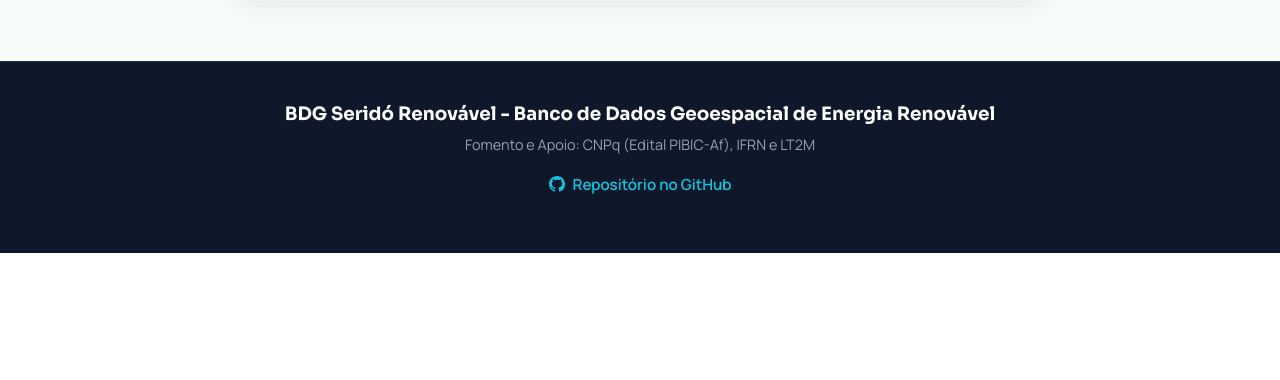
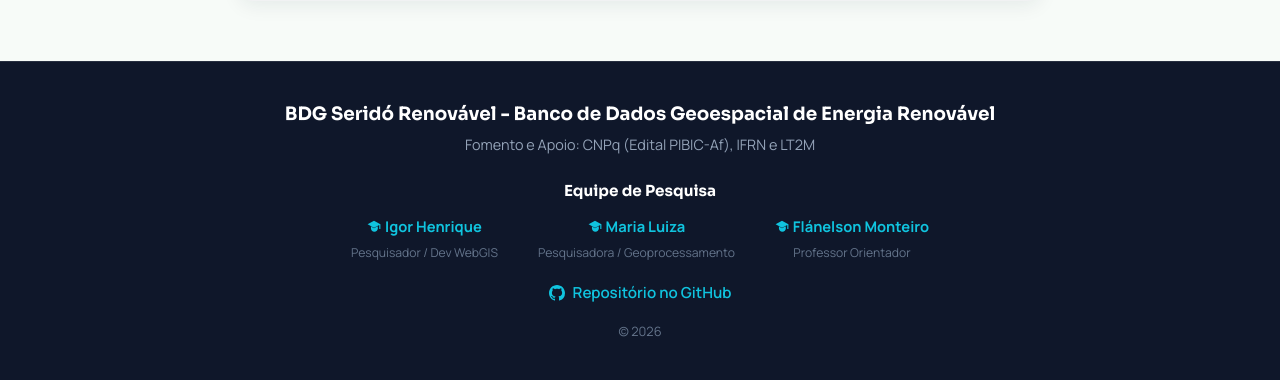
Before and after one commit to Igorhls/serido_geodb, a Django app: page /mapas/downloads/ in a window 1280 px wide. Shown: the part 597-977 px from the top of the page. Before the commit the page ends 850 px from the top, so only its background shows below. Run offline with Django 4.2, Linux system fonts and the light colour scheme.

Commit message:
Atualização na pagina de downloads

```diff
--- a/WEBGIS/mapas/templates/inicio.html
+++ b/WEBGIS/mapas/templates/inicio.html
@@ -212,6 +212,7 @@
             Repositório no GitHub
           </a>
         </p>
+        <p class="footer-year">&copy; 2026</p>
       </div>
     </footer>
 
--- a/WEBGIS/mapas/templates/mapas/downloads.html
+++ b/WEBGIS/mapas/templates/mapas/downloads.html
@@ -152,8 +152,30 @@
         <p>Selecione o município desejado para baixar o pacote Shapefile (.zip) contendo as geometrias (pontos) e a tabela de atributos das torres eólicas atualizadas no sistema de referência <b>SIRGAS 2000 / UTM Zone 24S (EPSG: 31984)</b>.</p>
 
         {% if downloads %}
+          <!-- Download Completo (Centralizado Acima) -->
+          {% for item in downloads %}
+            {% if '00_todos_os_municipios' in item.arquivo_nome %}
+              <div class="download-completo-container">
+                <div class="download-item download-item-completo">
+                  <div class="download-info">
+                    <div class="download-icon">🌟</div>
+                    <div class="download-details">
+                      <strong>Download Completo</strong>
+                      <span>Banco de dados eólico consolidado (.zip)</span>
+                    </div>
+                  </div>
+                  <a href="{{ item.url }}" class="btn-download" download>
+                    Baixar Banco Completo
+                  </a>
+                </div>
+              </div>
+            {% endif %}
+          {% endfor %}
+
+          <!-- Downloads por Município -->
           <div class="downloads-grid">
             {% for item in downloads %}
+              {% if '00_todos_os_municipios' not in item.arquivo_nome %}
                 <div class="download-item">
                   <div class="download-info">
                     <div class="download-icon">📥</div>
@@ -166,6 +188,7 @@
                     Baixar Pacote
                   </a>
                 </div>
+              {% endif %}
             {% endfor %}
           </div>
         {% else %}
@@ -183,6 +206,39 @@
       <div class="footer-content">
         <p class="footer-title">BDG Seridó Renovável - Banco de Dados Geoespacial de Energia Renovável</p>
         <p class="footer-credits">Fomento e Apoio: CNPq (Edital PIBIC-Af), IFRN e LT2M</p>
+
+        <div class="footer-team">
+          <strong>Equipe de Pesquisa</strong>
+          <div class="footer-team-members">
+            <div class="footer-member">
+              <a href="http://lattes.cnpq.br/3922364664438253" target="_blank" class="lattes-link">
+                <svg class="lattes-icon-svg" viewBox="0 0 24 24" width="14" height="14">
+                  <path d="M12 3L1 9l11 6 9-4.91V17h2V9L12 3zM5.89 12.55L12 15.88l6.11-3.33c.36.98.56 2.03.56 3.12 0 3.31-2.69 6-6 6s-6-2.69-6-6c0-1.09.2-2.14.56-3.12z" fill="currentColor"/>
+                </svg>Igor Henrique
+              </a>
+              <span class="member-role">Pesquisador / Dev WebGIS</span>
+            </div>
+
+            <div class="footer-member">
+              <a href="https://lattes.cnpq.br/7191932824994596" target="_blank" class="lattes-link">
+                <svg class="lattes-icon-svg" viewBox="0 0 24 24" width="14" height="14">
+                  <path d="M12 3L1 9l11 6 9-4.91V17h2V9L12 3zM5.89 12.55L12 15.88l6.11-3.33c.36.98.56 2.03.56 3.12 0 3.31-2.69 6-6 6s-6-2.69-6-6c0-1.09.2-2.14.56-3.12z" fill="currentColor"/>
+                </svg>Maria Luiza
+              </a>
+              <span class="member-role">Pesquisadora / Geoprocessamento</span>
+            </div>
+
+            <div class="footer-member">
+              <a href="http://lattes.cnpq.br/2694008433207932" target="_blank" class="lattes-link">
+                <svg class="lattes-icon-svg" viewBox="0 0 24 24" width="14" height="14">
+                  <path d="M12 3L1 9l11 6 9-4.91V17h2V9L12 3zM5.89 12.55L12 15.88l6.11-3.33c.36.98.56 2.03.56 3.12 0 3.31-2.69 6-6 6s-6-2.69-6-6c0-1.09.2-2.14.56-3.12z" fill="currentColor"/>
+                </svg>Flánelson Monteiro
+              </a>
+              <span class="member-role">Professor Orientador</span>
+            </div>
+          </div>
+        </div>
+
         <p class="footer-github">
           <a href="https://github.com/Igorhls/serido_geodb" target="_blank" rel="noopener noreferrer">
             <svg class="github-icon" viewBox="0 0 16 16" width="16" height="16" fill="currentColor">
@@ -191,6 +247,7 @@
             Repositório no GitHub
           </a>
         </p>
+        <p class="footer-year">&copy; 2026</p>
       </div>
     </footer>
   </body>
--- a/WEBGIS/static/style.css
+++ b/WEBGIS/static/style.css
@@ -958,3 +958,26 @@ h2 {
 .logo-geobdg::before {
   display: none !important;
 }
+
+/* --- ESTILOS DE ANO DO RODAPÉ --- */
+.footer-year {
+  font-size: 0.8rem;
+  color: #64748b;
+  margin-top: 8px;
+  margin-bottom: 0;
+}
+
+/* --- DESTAQUE DE DOWNLOAD COMPLETO --- */
+.download-completo-container {
+  display: flex;
+  justify-content: center;
+  margin-bottom: 30px;
+  width: 100%;
+}
+
+.download-item-completo {
+  max-width: 550px;
+  width: 100%;
+  border: 2px solid rgba(16, 196, 223, 0.4) !important;
+  background: rgba(16, 196, 223, 0.03) !important;
+}
```
Also changed, not shown: WEBGIS/mapas/templates/upload.html (+34 -0 lines). Lines whose indentation alone changed are shown as unchanged.
